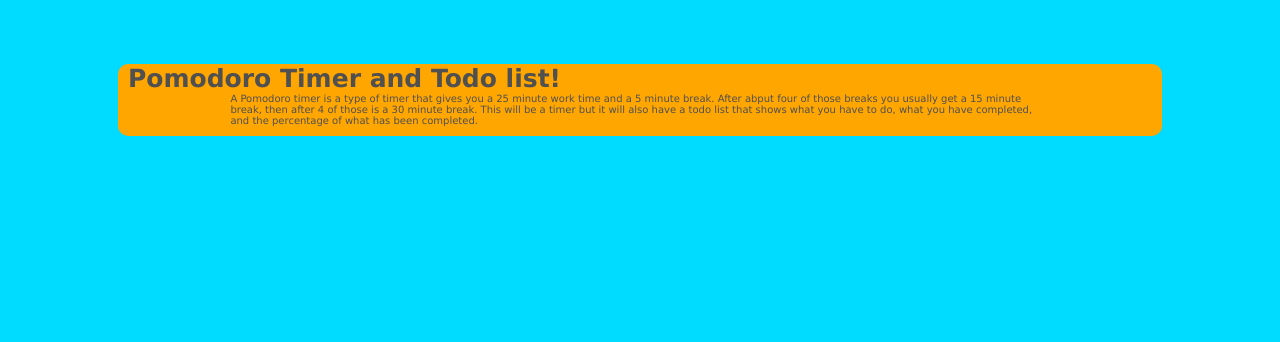
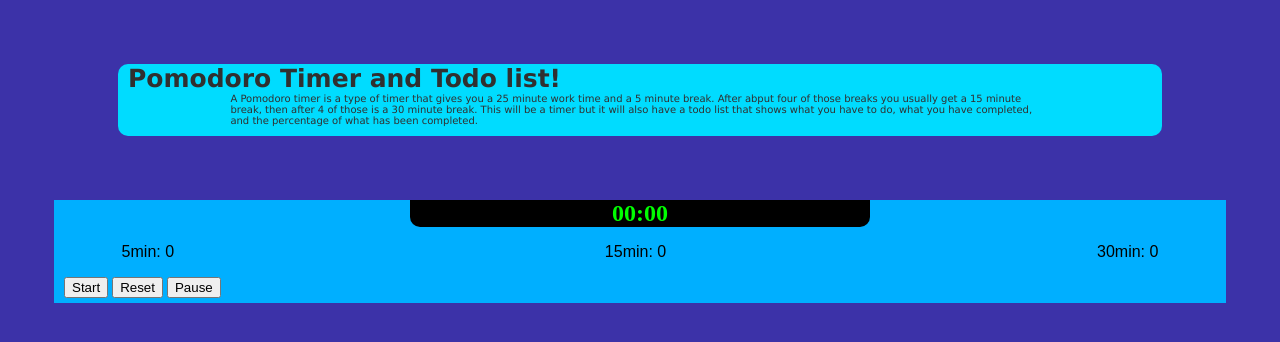
Before and after one commit to ConmanH2001/pomotodo-list, a plain HTML site: page index.html in a window 1280 px wide. Drawn offline with Linux system fonts and the light colour scheme.

Commit message:
added mainly cosmetic changes

```diff
--- a/index.html
+++ b/index.html
@@ -18,7 +18,23 @@
         </header>
         <section id="timer-section">
             <div id="timer-box">
-                <h2 id="timer"></h2>
+                <h2 id="timer">00:00</h2>
+                <div id="break-counters">
+                  <p id="short-break-counter">5min: 0</p>
+                  <p id="medium-break-counter">15min: 0</p>
+                  <p id="long-break-counter">30min: 0</p>
+                </div>
+                <div id="timer-buttons">
+                  <button id="start-timer" class="timer-button">
+                    Start
+                  </button>
+                  <button id="reset-timer" class="timer-button">
+                    Reset
+                  </button>
+                  <button id="pause-timer" class="timer-button">
+                    Pause
+                  </button>
+                </div>
             </div>
 
         </section>
--- a/styles.css
+++ b/styles.css
@@ -1,15 +1,17 @@
 html, body{
     margin: 0;
     padding: 0;
-    background-color: #00dcff;
+    background-color: #3c32a8;
 }
 
+/*the name and description*/
+
 header{
-  background-color: #ffa600;
+  background-color: #00dcff;
   width: 80%;
   margin: 5% auto;
   padding: 0 10px 10px;
-  color: #505050;
+  color: #303030;
   border-radius: 10px;
   font-family: Verdana, Geneva, Tahoma, sans-serif;
 }
@@ -24,3 +26,31 @@ header{
   font-size: 10px;
   margin: 0 auto;
 }
+
+/*pomodoro content*/
+
+#timer-box{
+  width: 90%;
+  margin: 0 auto;
+  padding: 0 10px 5px;;
+  background-color: #00afff;
+  display: block;
+}
+
+#timer{
+  width: 40%;
+  background-color: black;
+  color: lime;
+  text-align: center;
+  margin: 0 auto;
+  border-radius: 0 0 10px 10px;
+}
+#break-counters{
+  display: flex;
+  justify-content: space-between;
+  width: 90%;
+  margin: 0 auto;
+  font-family: Arial, Helvetica, sans-serif;
+}
+
+#
```
Also changed, not shown: script.js (+21 -0 lines).
